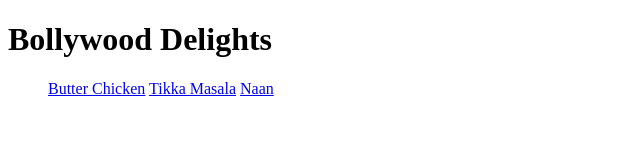
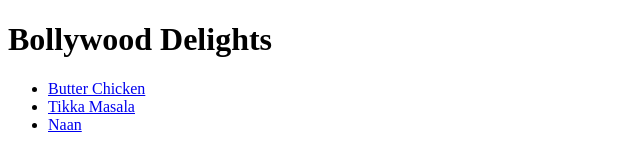
Before and after one commit to wondwizard/odin-recipes, a plain HTML site: page index.html in a window 1280 px wide. Shown: the whole page, without its empty margins (0-640 px from the left). Drawn offline with Linux system fonts and the light colour scheme.

Commit message:
fixed the list

```diff
--- a/index.html
+++ b/index.html
@@ -7,9 +7,9 @@
 <body>
     <h1>Bollywood Delights</h1>
     <ul>
-        <a href="recipes/butterchicken.html">Butter Chicken</a>
-        <a href="recipes/tikkamasala.html">Tikka Masala</a>
-        <a href="recipes/naan.html">Naan</a>
+        <li> <a href="recipes/butterchicken.html">Butter Chicken</a> </li>
+        <li> <a href="recipes/tikkamasala.html">Tikka Masala</a> </li>
+        <li> <a href="recipes/naan.html">Naan</a> </li>
     </ul>
 </body>
 </html>
```
